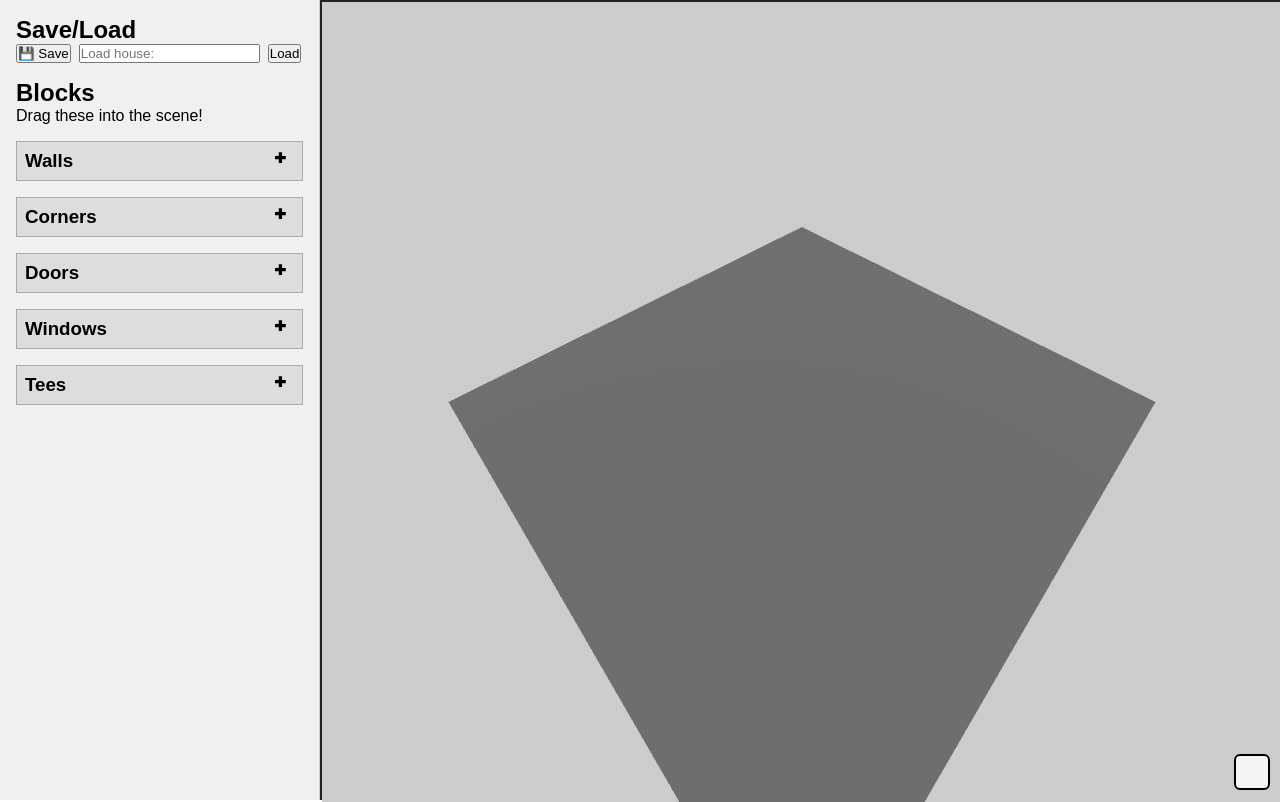
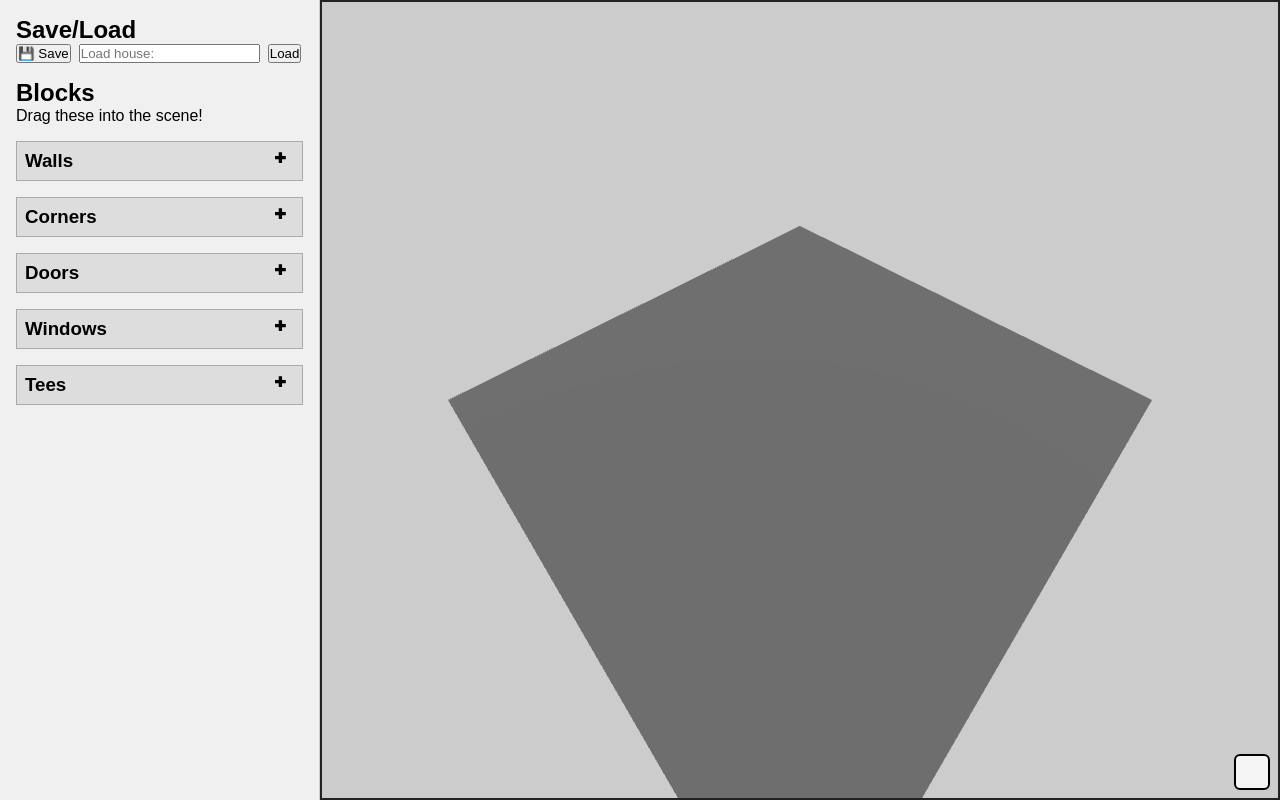
Before and after one commit to spoter368/block-builder, a website built with Vite: page index.html in a window 1280 px wide. Built offline with nearby package versions, Linux system fonts and the light colour scheme; animation ran at ten frames a second.

Commit message:
remove scrollbars

```diff
--- a/main.js
+++ b/main.js
@@ -35,7 +35,8 @@ function initScene() {
 
   // RENDERER
   renderer = new THREE.WebGLRenderer({ antialias: true });
-  renderer.setSize(window.innerWidth * 0.75, window.innerHeight);
+  // drop 4 pixels for border
+  renderer.setSize(window.innerWidth * 0.75 - 4, window.innerHeight - 4);
   document.querySelector('.right-pane').appendChild(renderer.domElement);
 
   // ORBIT CONTROLS
--- a/style.css
+++ b/style.css
@@ -37,6 +37,7 @@ body {
   background-color: #222;
   /* Make sure it's recognized as a drop target: */
   border: 2px dashed transparent;
+  box-sizing: border-box;
   transition: border-color 0.2s;
 }
 
```
